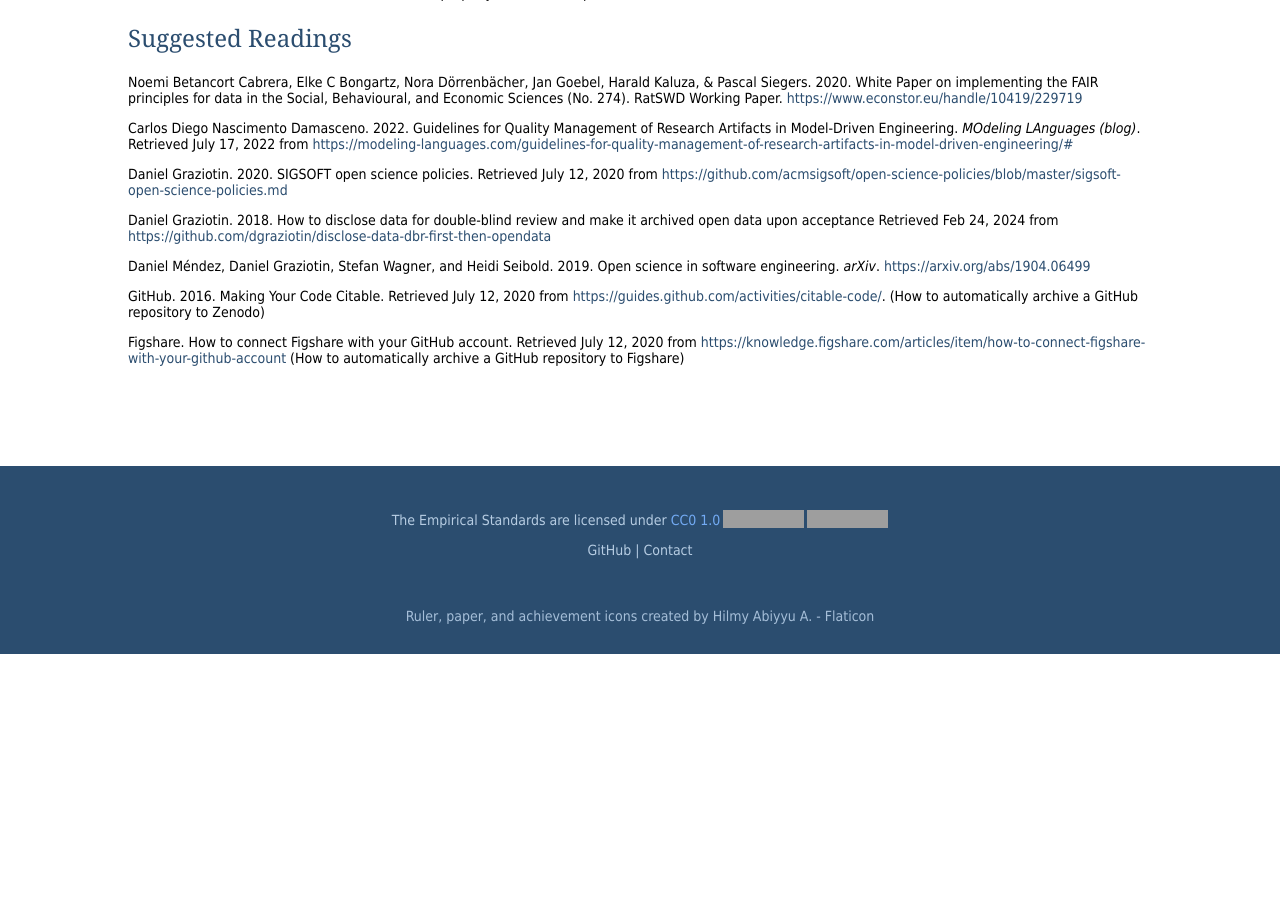
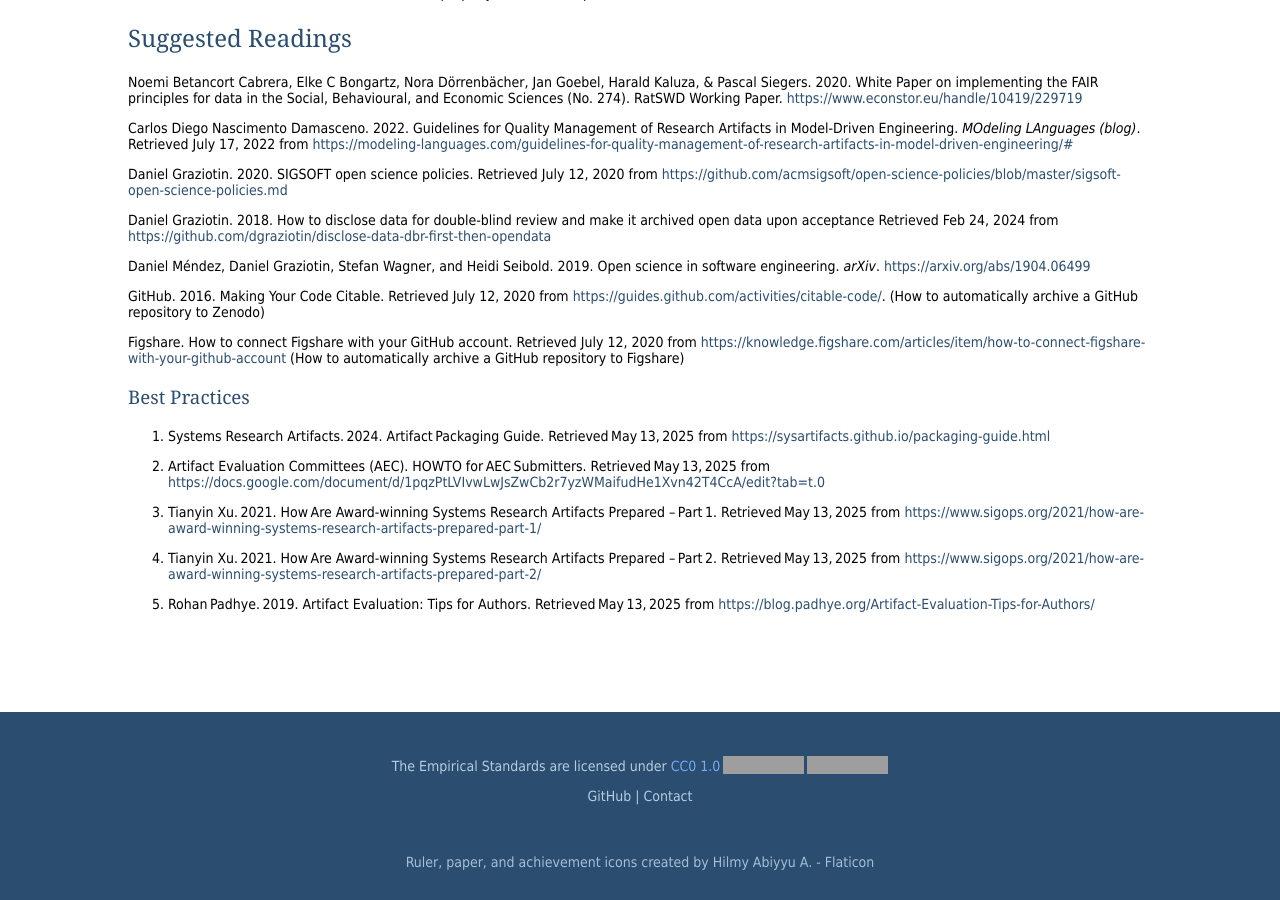
Before and after one commit to acmsigsoft/EmpiricalStandards, a Jekyll site: the page built from docs/supplements/OpenScience.md, in a window 1280 px wide and 900 px high, scrolled down 1172 px. Built offline with Jekyll 4.4.1, drawn with Linux system fonts in a browser that asks for light colours; our own code applies the rules of GitHub Pages for plain Markdown files; before the commit the page ends 1826 px from its top, so only the background shows below that; grey boxes are pictures that could not be loaded.

Commit message:
add suggested reading - best practices

```diff
--- a/docs/supplements/OpenScience.md
+++ b/docs/supplements/OpenScience.md
@@ -59,3 +59,15 @@ Daniel Méndez, Daniel Graziotin, Stefan Wagner, and Heidi Seibold. 2019. Open s
 GitHub. 2016. Making Your Code Citable. Retrieved July 12, 2020 from [https://guides.github.com/activities/citable-code/](https://guides.github.com/activities/citable-code/). (How to automatically archive a GitHub repository to Zenodo)
 
 Figshare. How to connect Figshare with your GitHub account. Retrieved July 12, 2020 from [https://knowledge.figshare.com/articles/item/how-to-connect-figshare-with-your-github-account](https://knowledge.figshare.com/articles/item/how-to-connect-figshare-with-your-github-account) (How to automatically archive a GitHub repository to Figshare)
+
+### Best Practices
+
+1. Systems Research Artifacts. 2024. Artifact Packaging Guide. Retrieved May 13, 2025 from [https://sysartifacts.github.io/packaging-guide.html](https://sysartifacts.github.io/packaging-guide.html)
+
+2. Artifact Evaluation Committees (AEC). HOWTO for AEC Submitters. Retrieved May 13, 2025 from [https://docs.google.com/document/d/1pqzPtLVIvwLwJsZwCb2r7yzWMaifudHe1Xvn42T4CcA/edit?tab=t.0](https://docs.google.com/document/d/1pqzPtLVIvwLwJsZwCb2r7yzWMaifudHe1Xvn42T4CcA/edit?tab=t.0)
+
+3. Tianyin Xu. 2021. How Are Award‑winning Systems Research Artifacts Prepared – Part 1. Retrieved May 13, 2025 from [https://www.sigops.org/2021/how-are-award-winning-systems-research-artifacts-prepared-part-1/](https://www.sigops.org/2021/how-are-award-winning-systems-research-artifacts-prepared-part-1/)
+
+4. Tianyin Xu. 2021. How Are Award‑winning Systems Research Artifacts Prepared – Part 2. Retrieved May 13, 2025 from [https://www.sigops.org/2021/how-are-award-winning-systems-research-artifacts-prepared-part-2/](https://www.sigops.org/2021/how-are-award-winning-systems-research-artifacts-prepared-part-2/)
+
+5. Rohan Padhye. 2019. Artifact Evaluation: Tips for Authors. Retrieved May 13, 2025 from [https://blog.padhye.org/Artifact-Evaluation-Tips-for-Authors/](https://blog.padhye.org/Artifact-Evaluation-Tips-for-Authors/)
```
